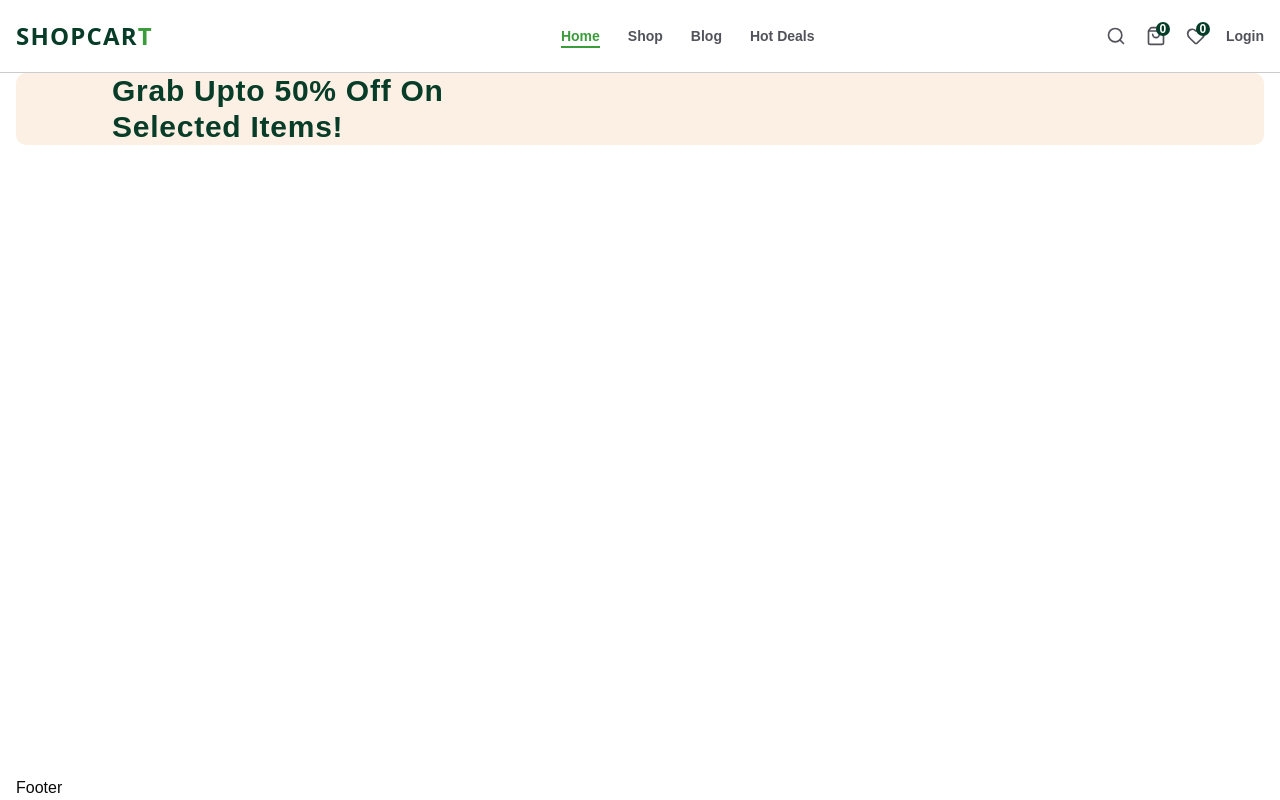
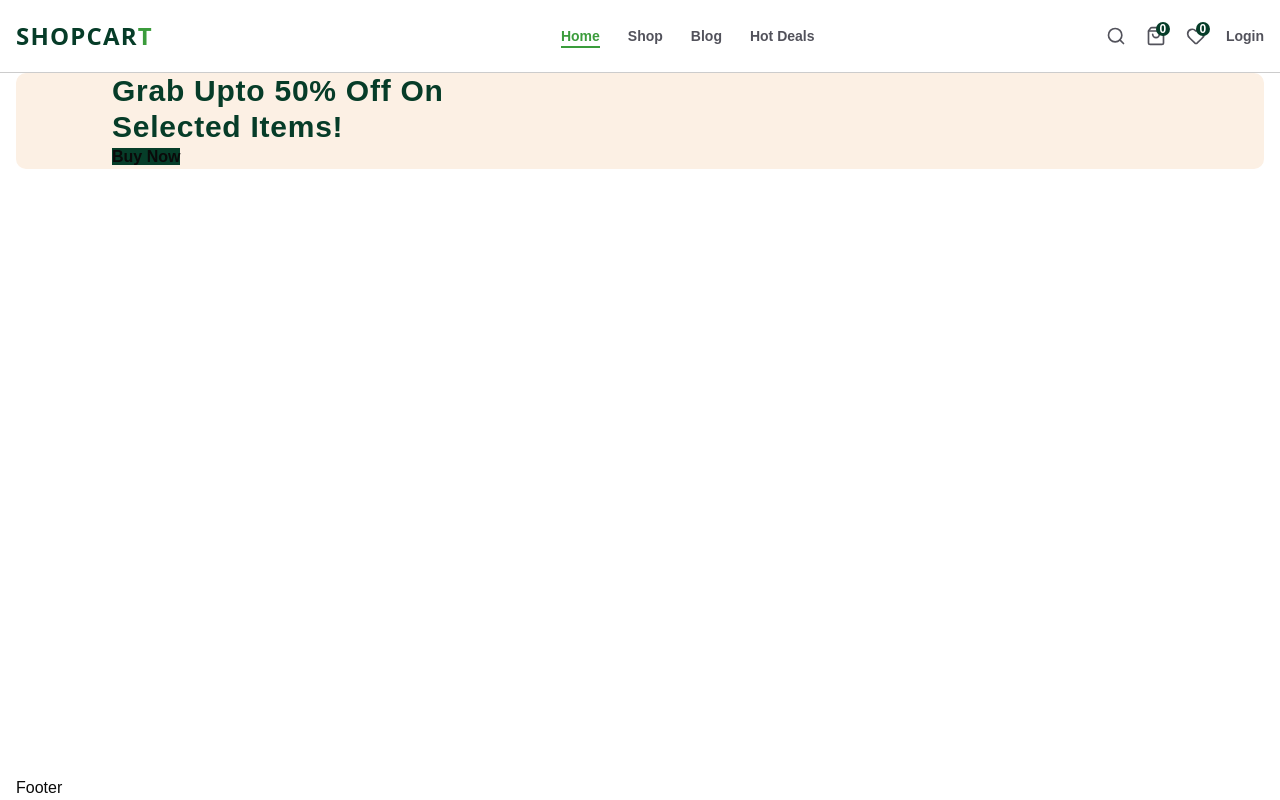
Before and after one commit to Roshen-Perera/nintrix-app, a Next.js app: page / in a window 1280 px wide. Built offline with nearby package versions, Linux system fonts and the light colour scheme; no server answers.

Commit message:
feat: add 'Buy Now' link to HomeBanner component

```diff
--- a/components/HomeBanner.tsx
+++ b/components/HomeBanner.tsx
@@ -1,5 +1,6 @@
 import React from "react";
 import { Title } from "./ui/text";
+import Link from "next/link";
 
 const HomeBanner = () => {
   return (
@@ -9,6 +10,7 @@ const HomeBanner = () => {
           Grab Upto 50% off on <br />
           selected items!
         </Title>
+        <Link href={"/shop"} className="bg-shop_btn_dark_green font-semibold">Buy Now</Link>
       </div>
       <div></div>
     </div>
```
